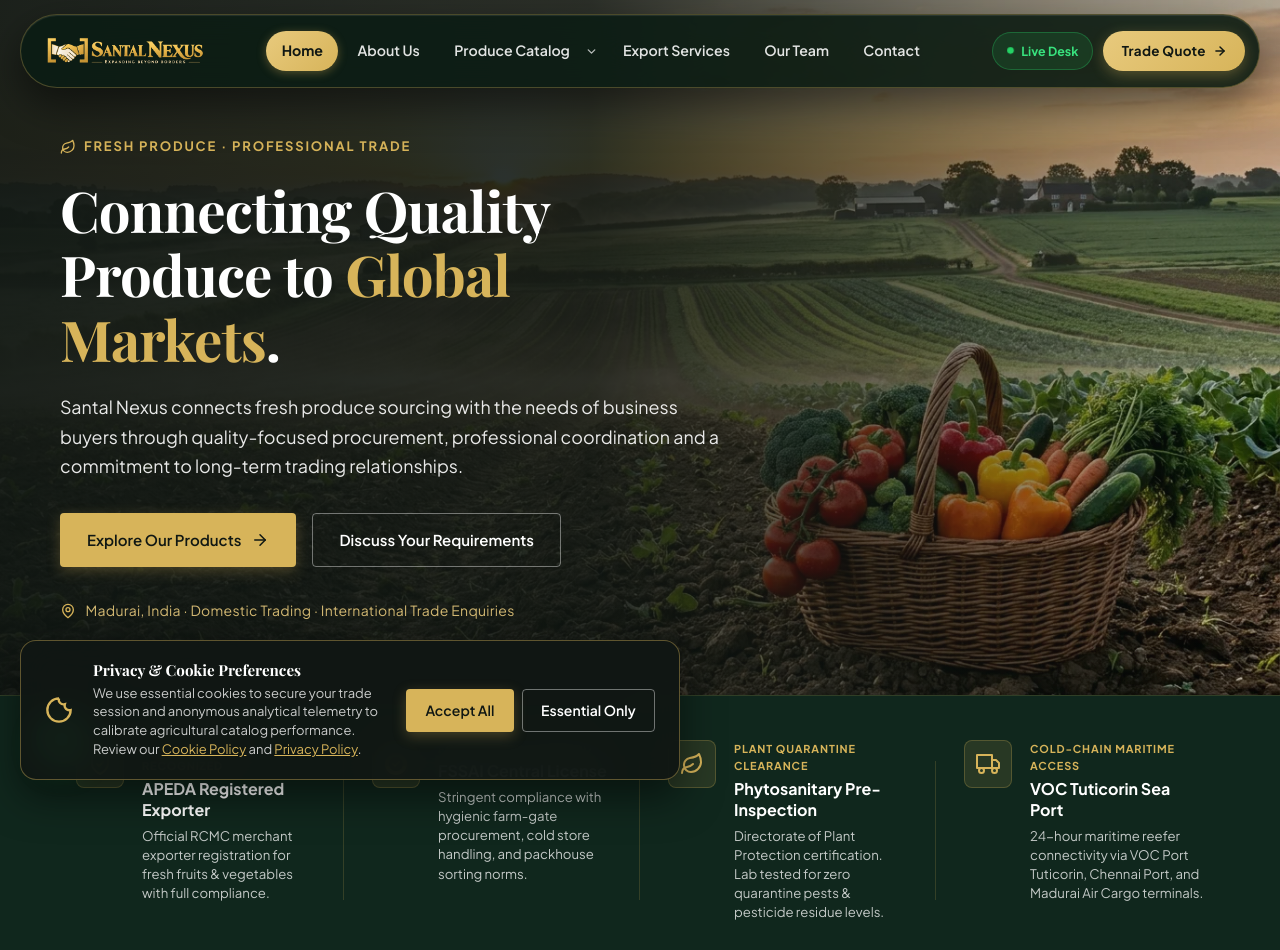
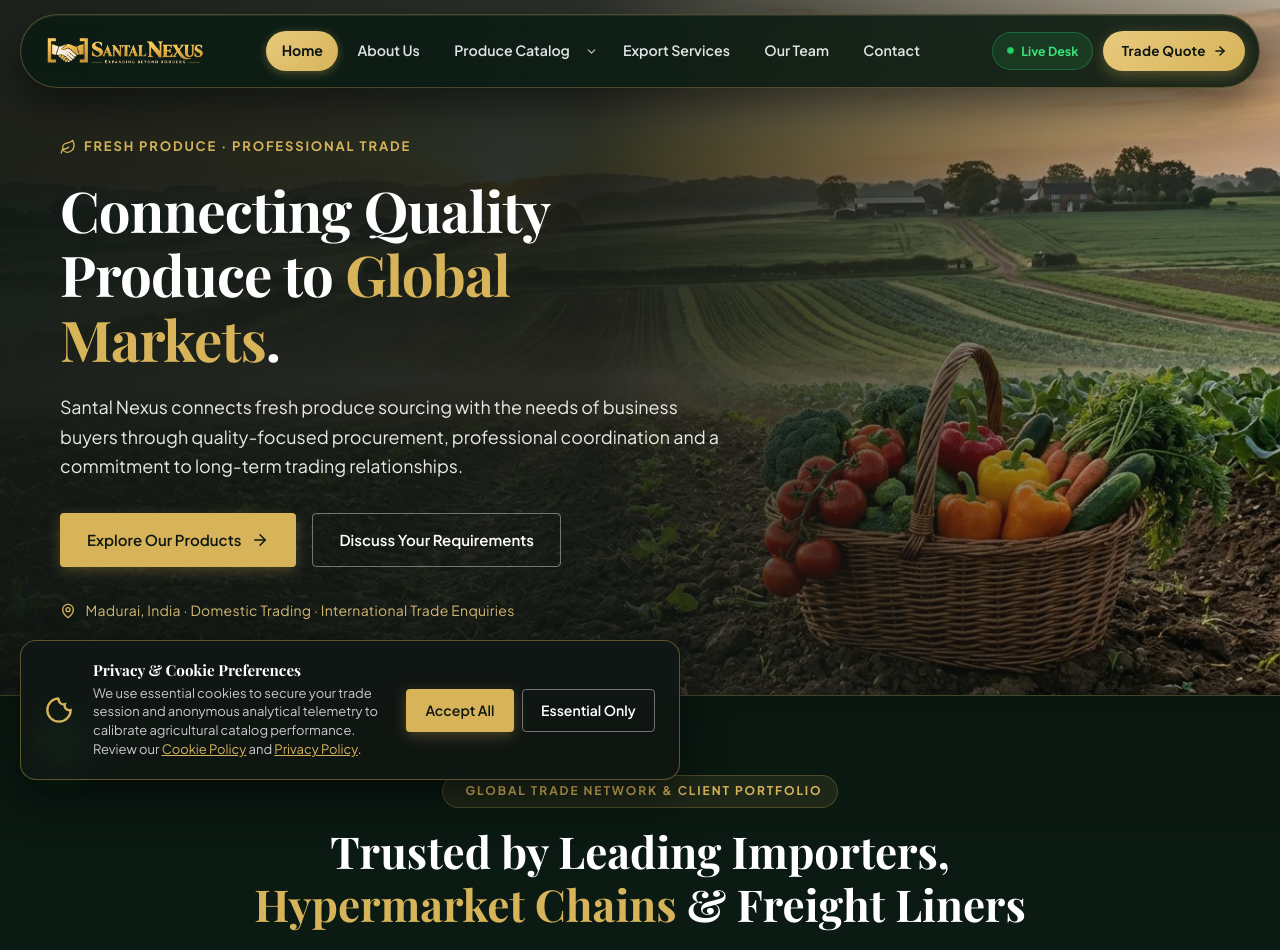
Before and after one commit to Sonu-Thomas-001/www.santalnexus.com, a Next.js app: page / in a window 1280 px wide. Shown: the top 950 px of the page. Built offline with nearby package versions, Linux system fonts and the light colour scheme.

Commit message:
feat(home): remove capability certifications strip from home page

```diff
--- a/app/page.tsx
+++ b/app/page.tsx
@@ -63,73 +63,6 @@ export default function HomePage() {
                 <circle cx="12" cy="10" r="3" />
               </svg>
               <span>Madurai, India · Domestic Trading · International Trade Enquiries</span>
-            </div>
-          </div>
-        </div>
-      </section>
-
-      {/* ====================================================================
-           SECTION 2: CERTIFIED AGRICULTURAL TRUST & PORT GATEWAYS
-           ==================================================================== */}
-      <section className="capability-strip" aria-label="Agricultural Certifications and Trade Capabilities">
-        <div className="container">
-          <div className="capability-grid">
-            <div className="capability-item">
-              <div className="capability-icon-wrap" aria-hidden="true">
-                <svg viewBox="0 0 24 24" fill="none" stroke="currentColor" strokeWidth="2" strokeLinecap="round" strokeLinejoin="round">
-                  <path d="M12 22s8-4 8-10V5l-8-3-8 3v7c0 6 8 10 8 10z" />
-                  <path d="m9 12 2 2 4-4" />
-                </svg>
-              </div>
-              <div className="capability-text">
-                <span className="cert-subtitle">Govt. of India Recognized</span>
-                <h3>APEDA Registered Exporter</h3>
-                <p>Official RCMC merchant exporter registration for fresh fruits &amp; vegetables with full compliance.</p>
-              </div>
-            </div>
-
-            <div className="capability-item">
-              <div className="capability-icon-wrap" aria-hidden="true">
-                <svg viewBox="0 0 24 24" fill="none" stroke="currentColor" strokeWidth="2" strokeLinecap="round" strokeLinejoin="round">
-                  <path d="M12 2a10 10 0 1 0 10 10A10 10 0 0 0 12 2zm0 18a8 8 0 1 1 8-8 8 8 0 0 1-8 8z" />
-                  <path d="m9 12 2 2 4-4" />
-                </svg>
-              </div>
-              <div className="capability-text">
-                <span className="cert-subtitle">Food Safety Standard</span>
-                <h3>FSSAI Central License</h3>
-                <p>Stringent compliance with hygienic farm-gate procurement, cold store handling, and packhouse sorting norms.</p>
-              </div>
-            </div>
-
-            <div className="capability-item">
-              <div className="capability-icon-wrap" aria-hidden="true">
-                <svg viewBox="0 0 24 24" fill="none" stroke="currentColor" strokeWidth="2" strokeLinecap="round" strokeLinejoin="round">
-                  <path d="M11 20A7 7 0 0 1 9.8 6.1C15.5 5 17 4.48 19 2c1 2 2 4.18 2 8 0 5.5-4.78 10-10 10Z" />
-                  <path d="M2 21c0-3 1.85-5.36 5.08-6C9.5 14.52 12 13 13 12" />
-                </svg>
-              </div>
-              <div className="capability-text">
-                <span className="cert-subtitle">Plant Quarantine Clearance</span>
-                <h3>Phytosanitary Pre-Inspection</h3>
-                <p>Directorate of Plant Protection certification. Lab tested for zero quarantine pests &amp; pesticide residue levels.</p>
-              </div>
-            </div>
-
-            <div className="capability-item">
-              <div className="capability-icon-wrap" aria-hidden="true">
-                <svg viewBox="0 0 24 24" fill="none" stroke="currentColor" strokeWidth="2" strokeLinecap="round" strokeLinejoin="round">
-                  <rect x="1" y="3" width="15" height="13"></rect>
-                  <polygon points="16 8 20 8 23 11 23 16 16 16 16 8"></polygon>
-                  <circle cx="5.5" cy="18.5" r="2.5"></circle>
-                  <circle cx="18.5" cy="18.5" r="2.5"></circle>
-                </svg>
-              </div>
-              <div className="capability-text">
-                <span className="cert-subtitle">Cold-Chain Maritime Access</span>
-                <h3>VOC Tuticorin Sea Port</h3>
-                <p>24-hour maritime reefer connectivity via VOC Port Tuticorin, Chennai Port, and Madurai Air Cargo terminals.</p>
-              </div>
             </div>
           </div>
         </div>
```
